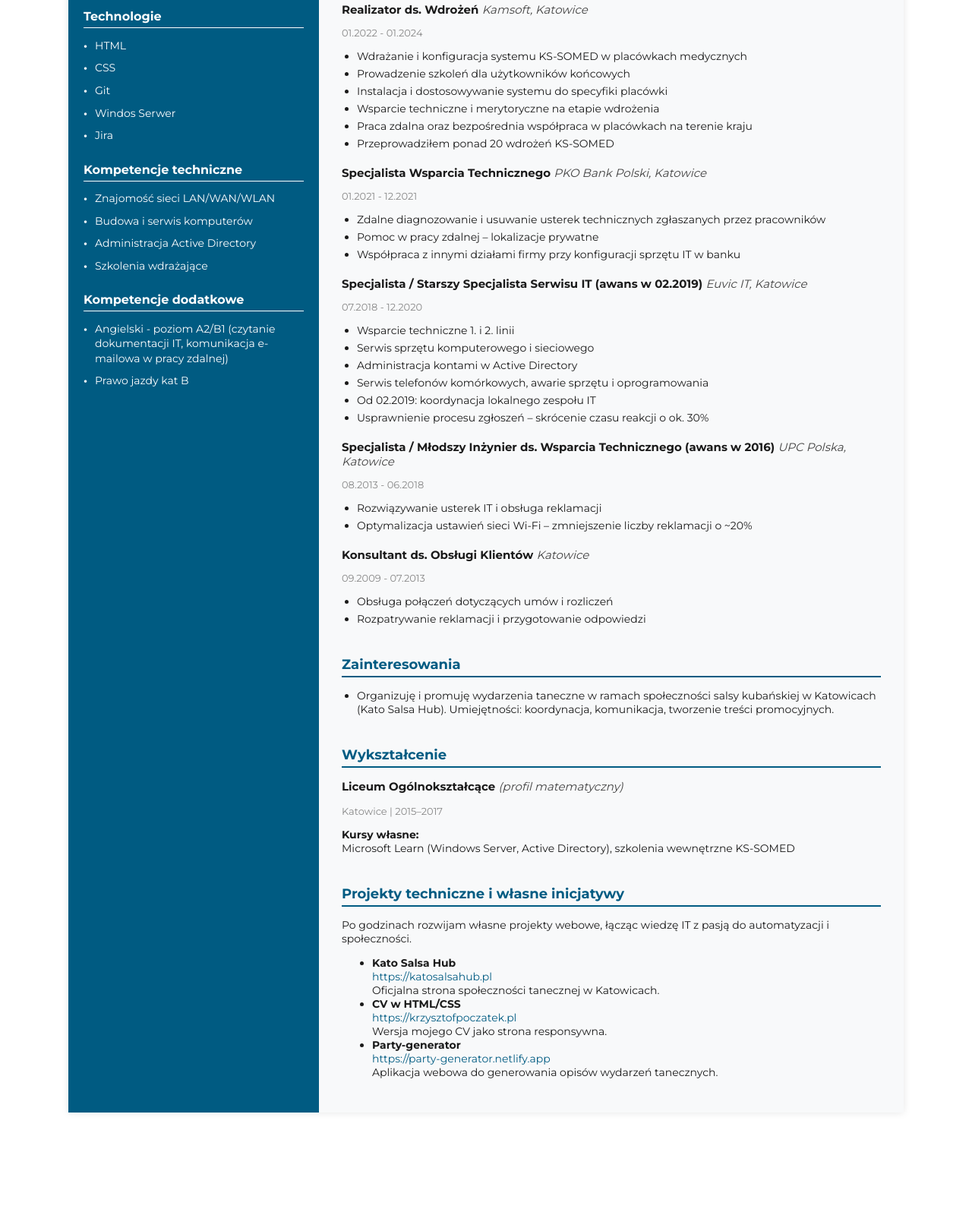
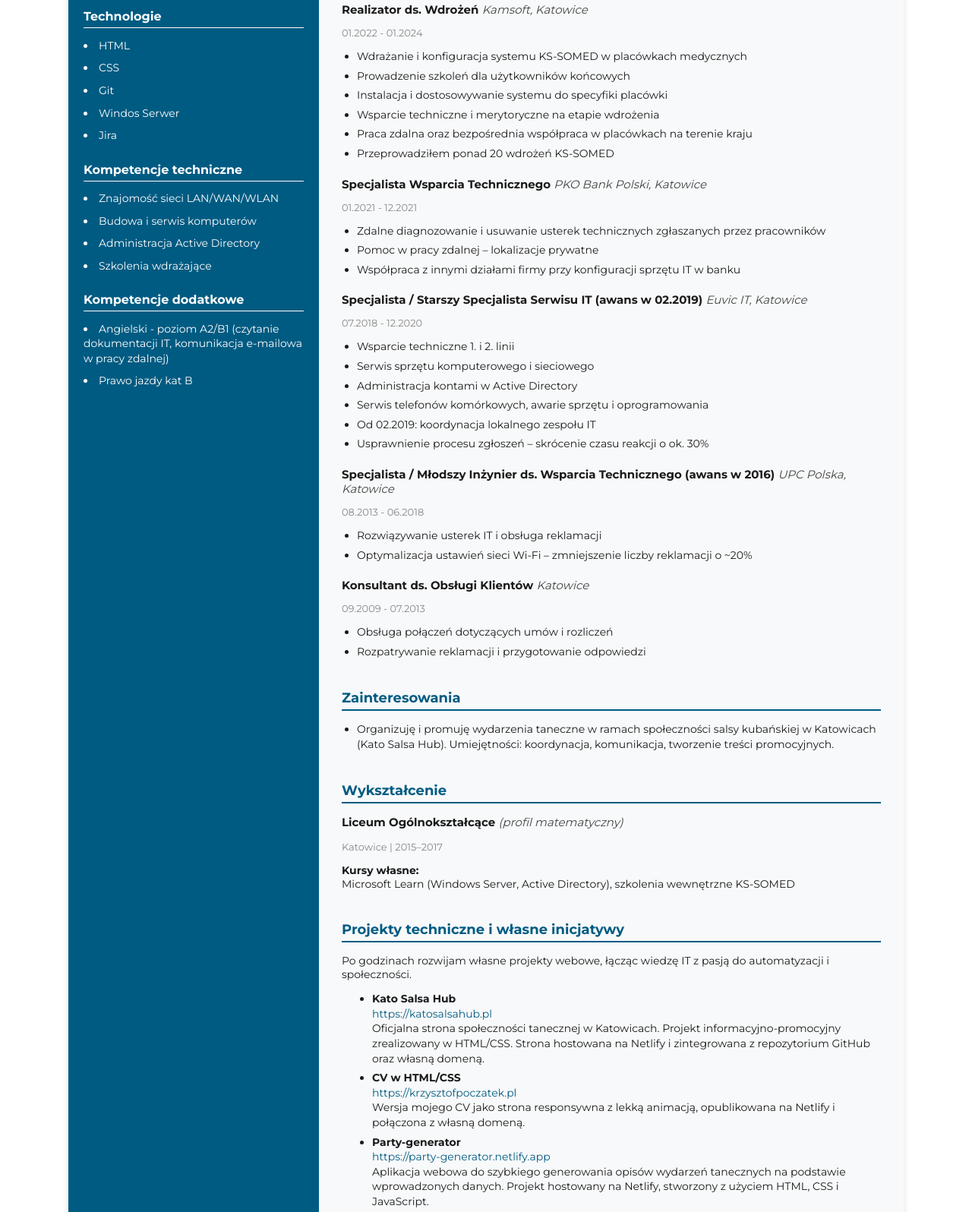
Before and after one commit to TwojaStronaWWW/Moje-CV, a plain HTML site: page index.html in a window 1280 px wide. Shown: the part 221-1817 px from the top of the page at 76% size. Before the commit the page ends 1706 px from the top, so only its background shows below. Drawn offline with Linux system fonts and the light colour scheme.

```diff
--- a/css/style.css
+++ b/css/style.css
@@ -56,8 +56,8 @@
 
 .contacts-list,
 .skills-list {
-  list-style: none;
-  padding: 0;
+  list-style-position: inside;
+  padding-left: 0;
   margin: 10px 0 0 0;
 }
 
@@ -65,17 +65,6 @@
 .skills-item {
   margin-bottom: 10px;
   line-height: 1.4em;
-  position: relative;
-  padding-left: 15px;
-}
-
-.skills-item::before {
-  content: "\2022";
-  color: white;
-  font-weight: bold;
-  position: absolute;
-  left: 0;
-  top: 0;
 }
 
 .contacts-link {
@@ -150,6 +139,28 @@
   text-decoration: underline;
 }
 
+/* === Interests === */
+.interests-title {
+  color: #005b82;
+  font-size: 18px;
+  border-bottom: 2px solid #005b82;
+  padding-bottom: 4px;
+  margin-top: 40px;
+  margin-bottom: 15px;
+}
+
+.interests-list {
+  list-style: disc;
+  padding-left: 20px;
+  margin-bottom: 30px;
+}
+
+.interests-item {
+  margin-bottom: 10px;
+  font-size: 14px;
+  line-height: 1.6;
+}
+
 /* === Responsive === */
 @media (max-width: 900px) {
   .container {
@@ -174,11 +185,9 @@
   .left-side.active {
     display: block;
   }
+}
 
-  .skills-item::before {
-    left: calc(50% - 60px);
-  }
-  /* === Animations (zoptymalizowane animate.css) === */
+/* === Animations (optional) === */
 .animated {
   animation-duration: 1s;
   animation-fill-mode: both;
@@ -214,31 +223,7 @@
 .bounce {
   animation-name: bounce;
 }
-
-.interests-title {
-  color: #005b82;
-  font-size: 18px;
-  border-bottom: 2px solid #005b82;
-  padding-bottom: 4px;
-  margin-top: 40px;
-  margin-bottom: 15px;
+.right-side ul li {
+  margin-bottom: 6px;
+  line-height: 1.4;
 }
-
-.interests-list {
-  list-style: disc;
-  padding-left: 20px;
-  margin-bottom: 30px;
-}
-
-.interests-item {
-  margin-bottom: 10px;
-  font-size: 14px;
-  line-height: 1.6;
-}
-.interests-item {
-  margin-bottom: 5px;
-  line-height: 1.4em;
-}
-
-
-}
--- a/index.html
+++ b/index.html
@@ -185,17 +185,27 @@
             <li>
               <strong>Kato Salsa Hub</strong><br />
               <a href="https://katosalsahub.pl" class="projects-link">https://katosalsahub.pl</a><br />
-              Oficjalna strona społeczności tanecznej w Katowicach.
+              Oficjalna strona społeczności tanecznej w Katowicach. Projekt
+informacyjno-promocyjny zrealizowany w HTML/CSS.
+Strona hostowana na Netlify i zintegrowana z repozytorium
+GitHub oraz własną domeną.
+
             </li>
             <li>
               <strong>CV w HTML/CSS</strong><br />
               <a href="https://krzysztofpoczatek.pl" class="projects-link">https://krzysztofpoczatek.pl</a><br />
-              Wersja mojego CV jako strona responsywna.
+              Wersja mojego CV jako strona responsywna z lekką animacją,
+opublikowana na Netlify i połączona z własną domeną.
+
             </li>
             <li>
               <strong>Party-generator</strong><br />
               <a href="https://party-generator.netlify.app" class="projects-link">https://party-generator.netlify.app</a><br />
-              Aplikacja webowa do generowania opisów wydarzeń tanecznych.
+              Aplikacja webowa do szybkiego generowania opisów wydarzeń
+tanecznych na podstawie wprowadzonych danych. Projekt
+hostowany na Netlify, stworzony z użyciem HTML, CSS i
+JavaScript.
+
             </li>
           </ul>
         </section>
```
